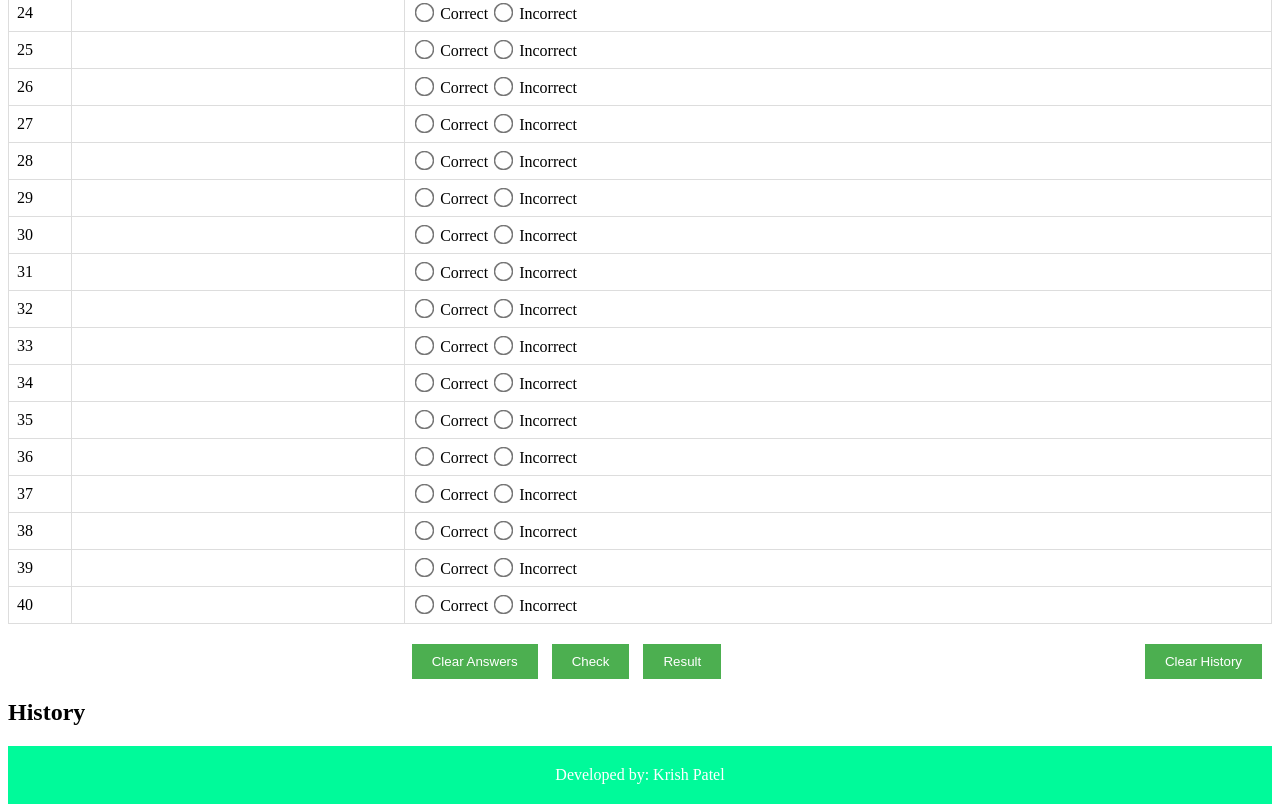
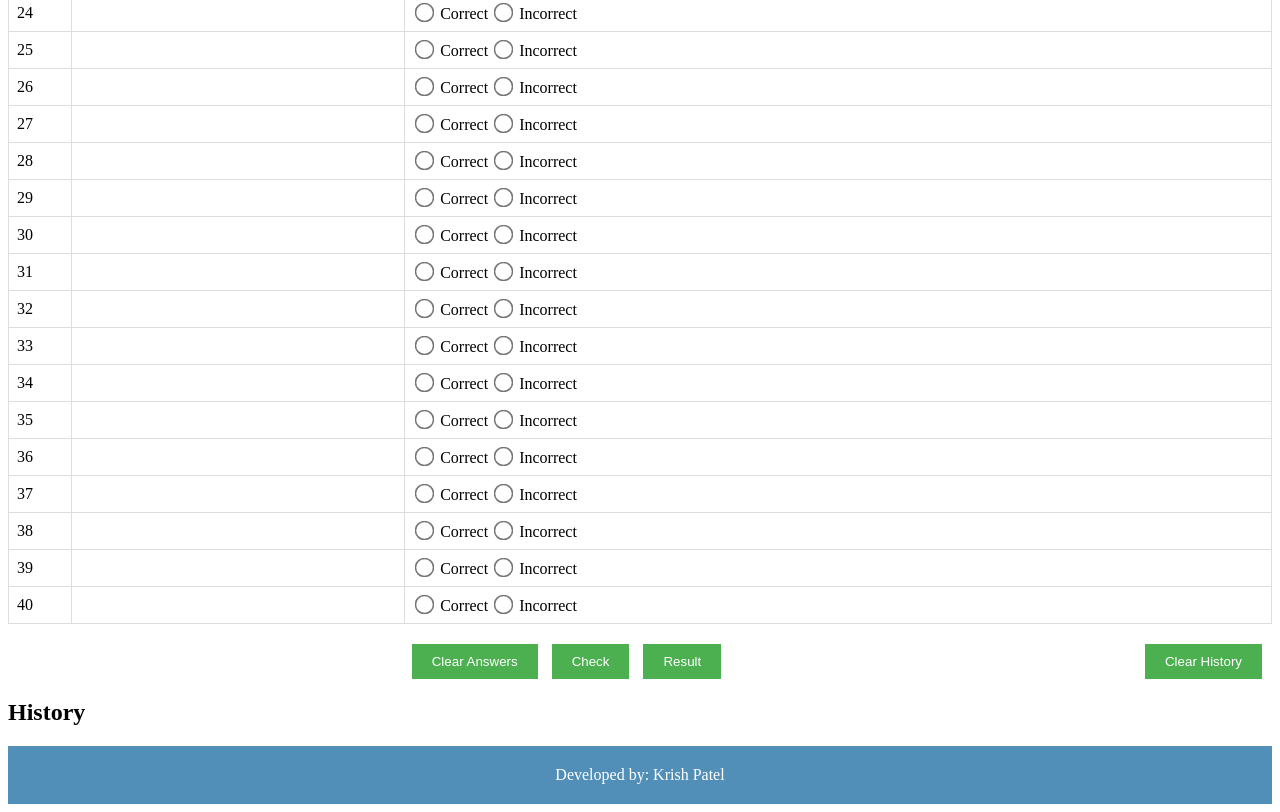
Before and after one commit to xxkrish/IELTS, a plain HTML site: page index.html in a window 1280 px wide. Shown: the part 972-1784 px from the top of the page. Drawn offline with Linux system fonts and the light colour scheme.

Commit message:
Update styles.css

```diff
--- a/styles.css
+++ b/styles.css
@@ -72,7 +72,7 @@ input[type="radio"] {
 }
 
 footer {
-    background-color: #00FA9A; /* Dark gray background color */
+    background-color: #065f9bb2; /* Dark gray background color */
     color: #fff; /* White text color */
     padding: 20px;
     text-align: center;
```
